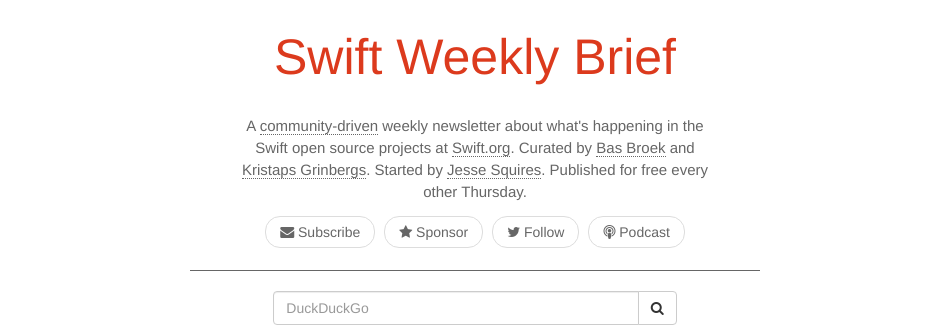
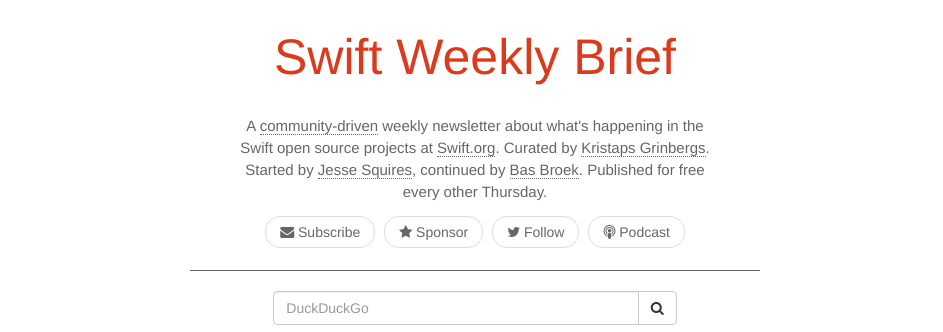
Before and after one commit to SwiftWeekly/swiftweekly.github.io, a Jekyll site: the page built from index.html, in a window 1280 px wide and 900 px high. Shown: the top 332 px of the window, without its empty margins (165-1108 px from the left). Built offline with Jekyll 4.4.1, drawn with Linux system fonts in a browser that asks for light colours; the list of posts is cut into pages by our own code.

Commit message:
Update header.html

```diff
--- a/_includes/header.html
+++ b/_includes/header.html
@@ -5,7 +5,7 @@
          <h1 class="text-center"><a href="/">{{ site.title }}</a></h1>
          <div class="tagline col-sm-8 col-sm-offset-2 col-md-8 col-md-offset-2">
             <h2>A <a href="/authors">community-driven</a> weekly newsletter about what's happening in the Swift open source projects at <a href="https://swift.org/" target="_blank">Swift.org</a>.
-               Curated by <a href="https://twitter.com/BasThomas" target="_blank">Bas Broek</a> and <a href="https://twitter.com/fassko">Kristaps Grinbergs</a>. Started by <a href="https://jessesquires.com" target="_blank">Jesse Squires</a>. Published for free every other Thursday.</h2>
+               Curated by <a href="https://twitter.com/fassko">Kristaps Grinbergs</a>. Started by <a href="https://jessesquires.com" target="_blank">Jesse Squires</a>, continued by <a href="https://twitter.com/BasThomas" target="_blank">Bas Broek</a>. Published for free every other Thursday.</h2>
          </div> <!-- col -->
       </div> <!-- col -->
    </div> <!-- row -->
```
